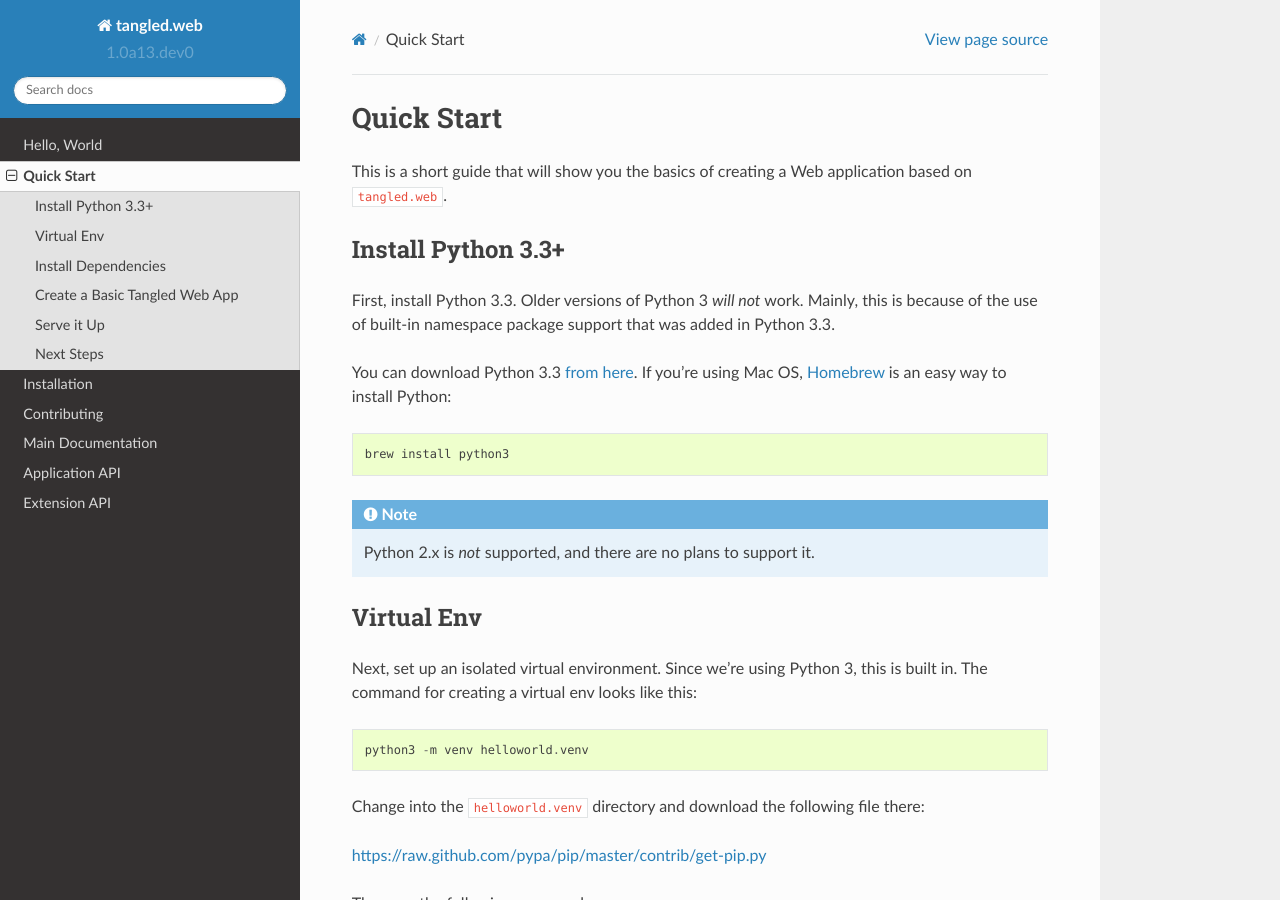
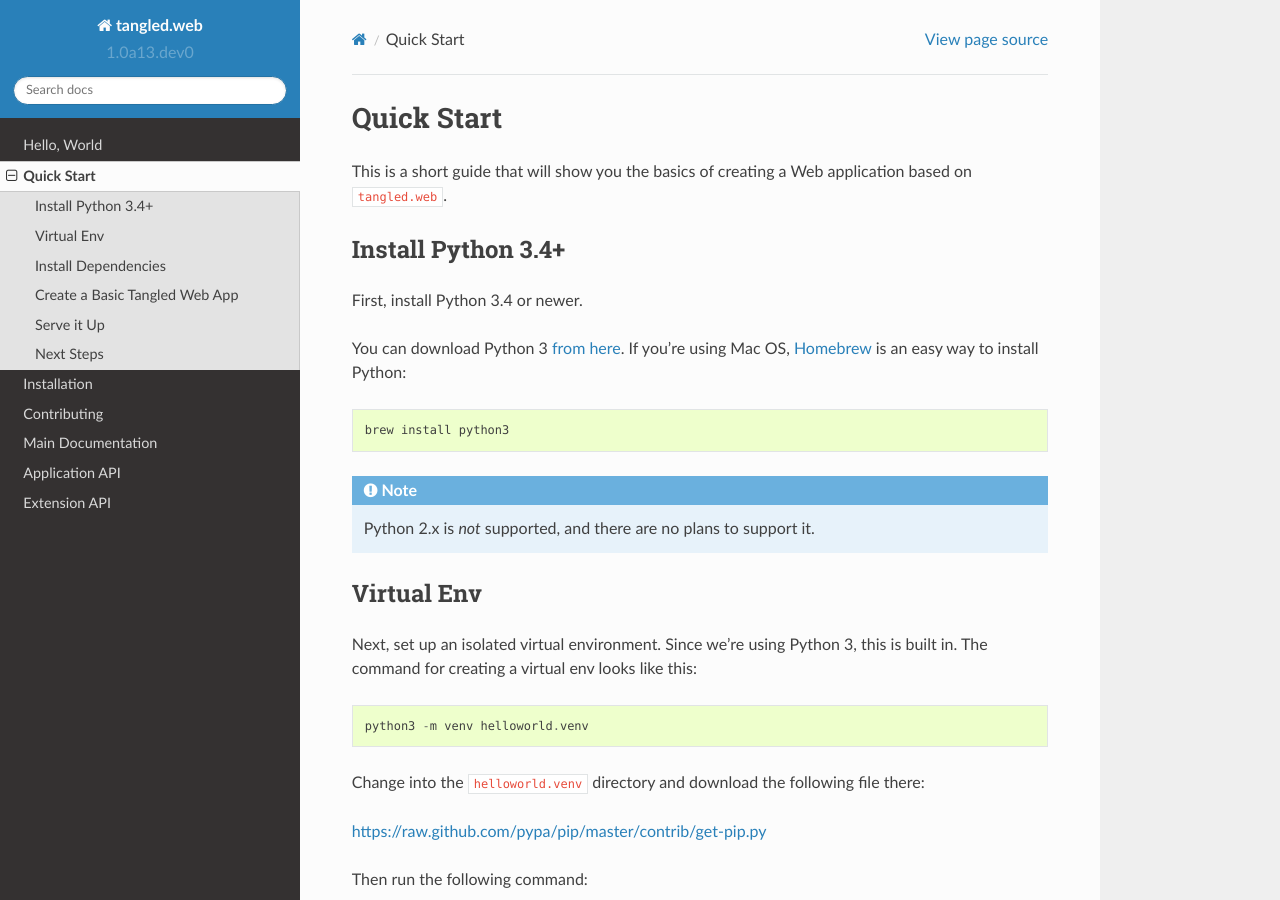
Before and after one commit to TangledWeb/tangled.web, a Sphinx documentation site: the page built from docs/quick-start.rst, in a window 1280 px wide and 900 px high. Built offline with Sphinx 7.4.7 and the Read the Docs theme 2.0.0, drawn with Linux system fonts in a browser that asks for light colours.

Commit message:
Don't claim to support Python 3.3; do claim to support 3.6
In the case of the README, remove the whole section about Python 3 as it
seems a bit outdated now.

Update minimum version to 3.4 in a couple places.

```diff
--- a/docs/installation.rst
+++ b/docs/installation.rst
@@ -1,7 +1,7 @@
 Installation
 ++++++++++++
 
-.. note:: Python 3.3+ is required. Older versions of Python 3 will not work.
+.. note:: Python 3.4+ is required. Older versions of Python 3 will not work.
           No version of Python 2 will work.
 
 All ``tangled.*`` packages are standard `setuptools`_ distributions that can
--- a/docs/quick-start.rst
+++ b/docs/quick-start.rst
@@ -4,16 +4,14 @@ Quick Start
 This is a short guide that will show you the basics of creating a Web
 application based on ``tangled.web``.
 
-Install Python 3.3+
+Install Python 3.4+
 ===================
 
-First, install Python 3.3. Older versions of Python 3 *will not* work. Mainly,
-this is because of the use of built-in namespace package support that was
-added in Python 3.3.
+First, install Python 3.4 or newer.
 
-You can download Python 3.3
-`from here <http://www.python.org/download/releases/3.3.3/>`_. If you're using
-Mac OS, `Homebrew <http://brew.sh/>`_ is an easy way to install Python::
+You can download Python 3 `from here <https://www.python.org/downloads/>`_. If
+you're using Mac OS, `Homebrew <http://brew.sh/>`_ is an easy way to install
+Python::
 
     brew install python3
 
--- a/setup.py
+++ b/setup.py
@@ -33,8 +33,8 @@ setup(
         'Intended Audience :: Developers',
         'License :: OSI Approved :: MIT License',
         'Programming Language :: Python :: 3',
-        'Programming Language :: Python :: 3.3',
         'Programming Language :: Python :: 3.4',
         'Programming Language :: Python :: 3.5',
+        'Programming Language :: Python :: 3.6',
     ],
 )
```
Also changed, not shown: README.rst (+0 -14 lines).
